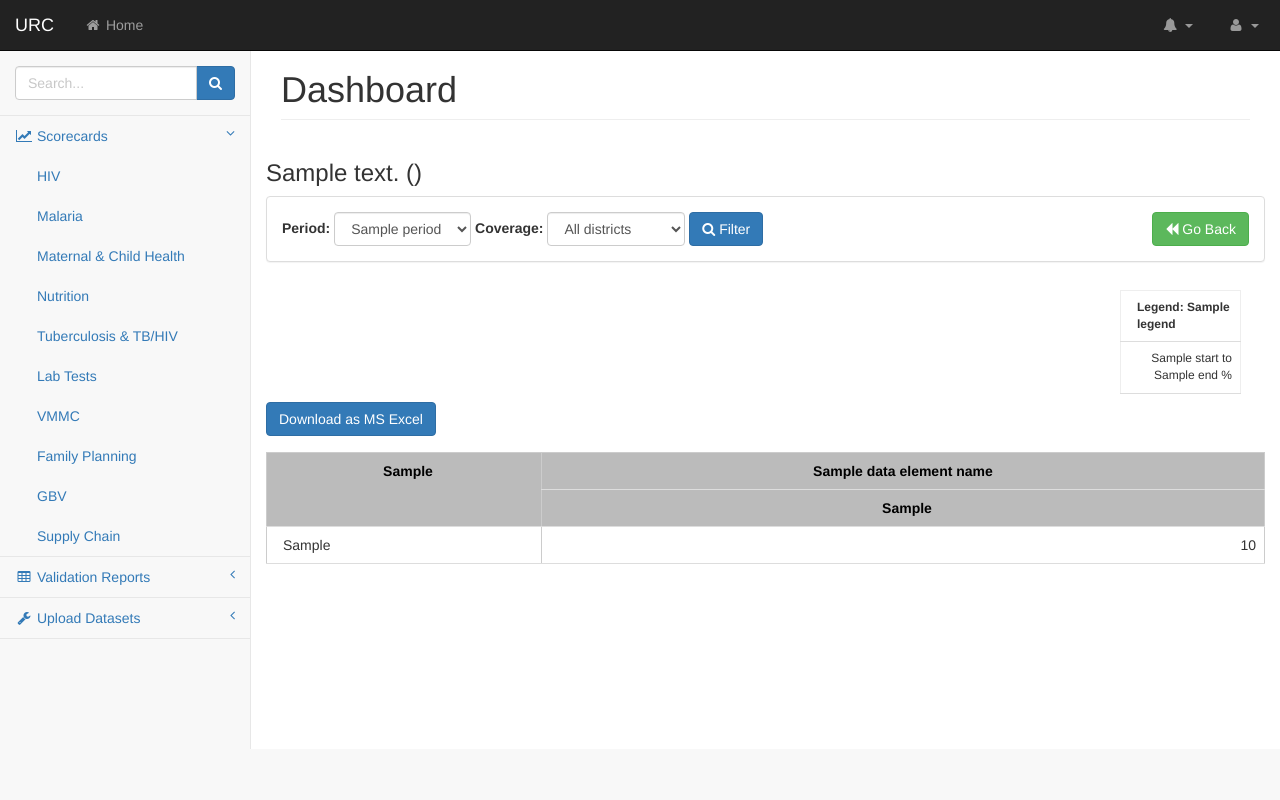
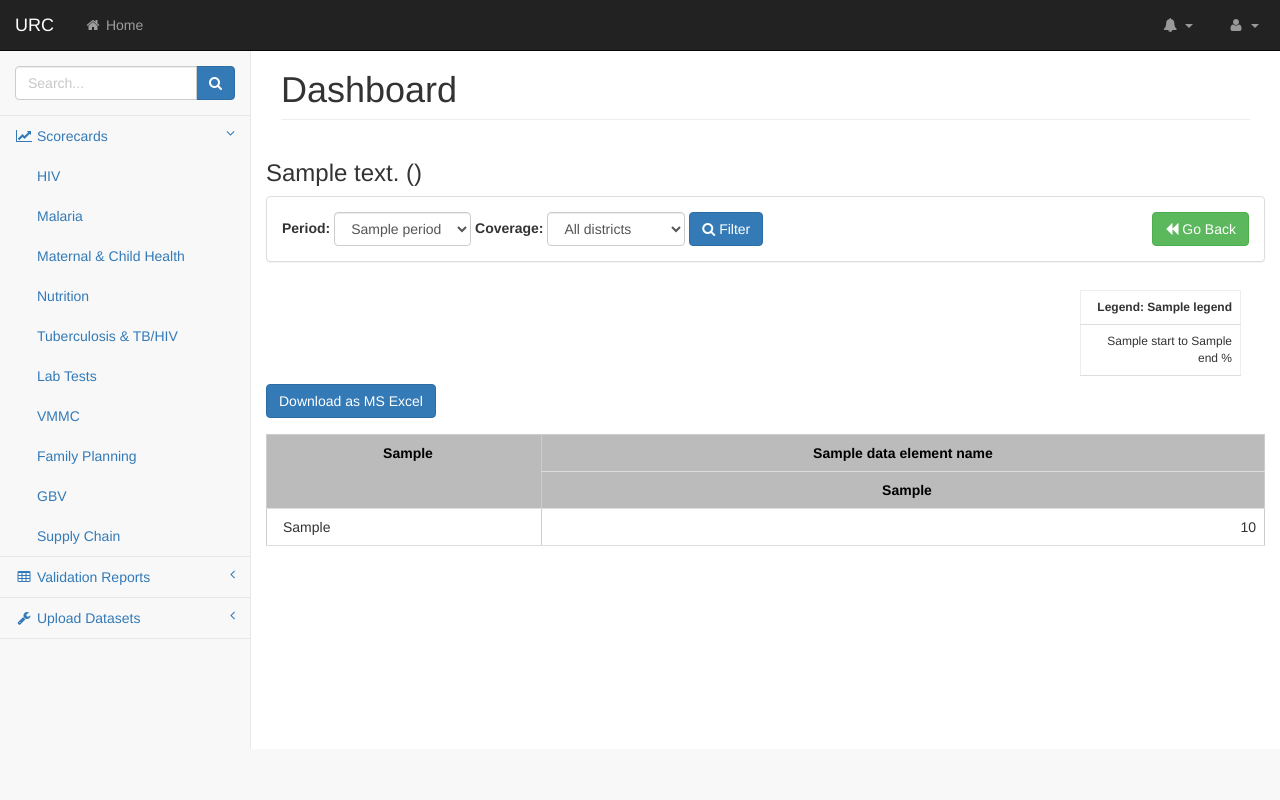
Before and after one commit to rhts-ec/rhites_ec_www, a Django app: template cannula/templates/cannula/thematic_base.html in a window 1280 px wide. Run offline with Django 3.2, Linux system fonts and the light colour scheme; the template is opened without the code that fills it: most values are stand-ins (such as "Sample title", 1, 10 or a date in 2020); parts of the project's set-up code (start-up, migrations or seed data) failed here and were passed over; some libraries are stand-ins or nearby versions.

Commit message:
Force scorecard legend titles to stay on one line

```diff
--- a/cannula/templates/cannula/thematic_base.html
+++ b/cannula/templates/cannula/thematic_base.html
@@ -98,7 +98,7 @@
             {% for l in ls.legends %}
             {% if forloop.first %}
             <table class="w3-table w3-bordered w3-bar-item w3-right" border="1">
-                <tr><th style="width: 10em" colspan="{{ ls.legends|length }}">Legend: {{ ls.name }}</th></tr><tr>
+                <tr><th style="width: 10em; white-space:nowrap" colspan="{{ ls.legends|length }}">Legend: {{ ls.name }}</th></tr><tr>
             {% endif %}
                     <td class="w3-{{l.color}} w3-right-align">
                         {{l.start|yesno:",,<"}}{{l.start|default_if_none:""}}{% if l.start != None and l.end != None %} to {% endif %}{{l.end|default_if_none:""}}{{ l.end|yesno:",,+"}} %
```
